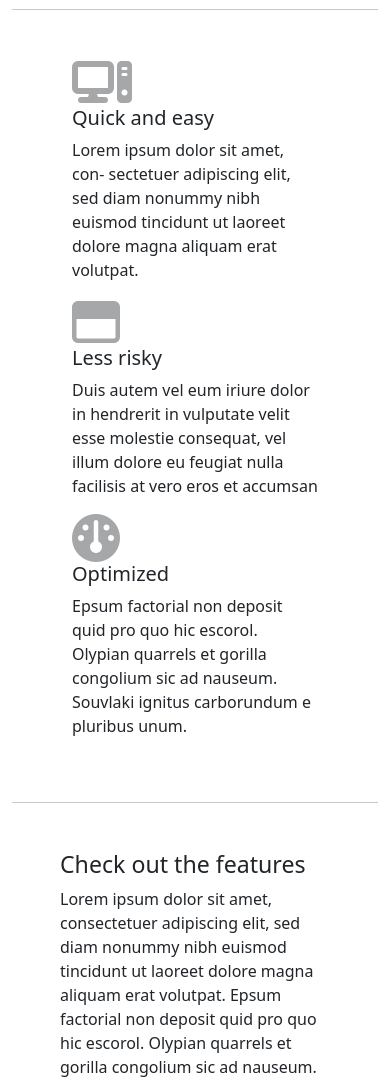
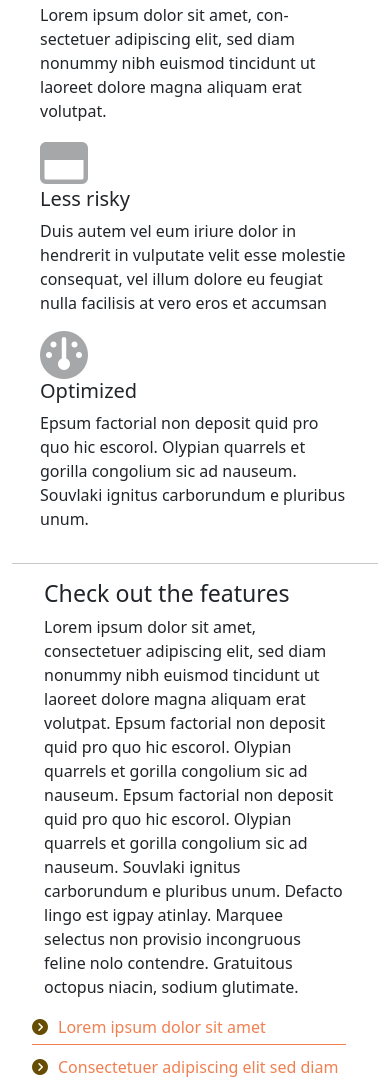
Before and after one commit to PhanPhuc269/IA01, a plain HTML site: page index.html in a window 390 px wide. Shown: the part 922-2000 px from the top of the page. Drawn offline with nearby package versions, Linux system fonts and the light colour scheme.

Commit message:
Sửa lề mobile

```diff
--- a/index.html
+++ b/index.html
@@ -86,9 +86,9 @@
         <hr>
 
         <!-- Additional Features Section -->
-        <div class="m-5">
-            <h3>Check out the features</h3>
-            <div class="row">
+        <div class="m-5 ">
+            <div class="row m-1">
+                <h3>Check out the features</h3>
                 <p class="col-md-7">Lorem ipsum dolor sit amet, consectetuer adipiscing elit, sed diam nonummy nibh euismod tincidunt ut laoreet dolore magna aliquam erat volutpat. Epsum factorial non deposit quid pro quo hic escorol. Olypian quarrels et gorilla congolium sic ad nauseum. Epsum factorial non deposit quid pro quo hic escorol. Olypian quarrels et gorilla congolium sic ad nauseum. Souvlaki ignitus carborundum e pluribus unum. Defacto lingo est igpay atinlay. Marquee selectus non provisio incongruous feline nolo contendre. Gratuitous octopus niacin, sodium glutimate.</p>
                 <ul class="styled-list col-md-5">
                     <li><i class="text-warning-emphasis fa-solid fa-circle-chevron-right"></i><a href="#">Lorem ipsum dolor sit amet</a></li>
--- a/responsive.css
+++ b/responsive.css
@@ -32,6 +32,9 @@
 }
 
 @media (max-width: 576px) {
+    .m-5 {
+        margin: 1rem !important;
+    }
     .social-icons {
         display: flex;
         text-align: center;
```
